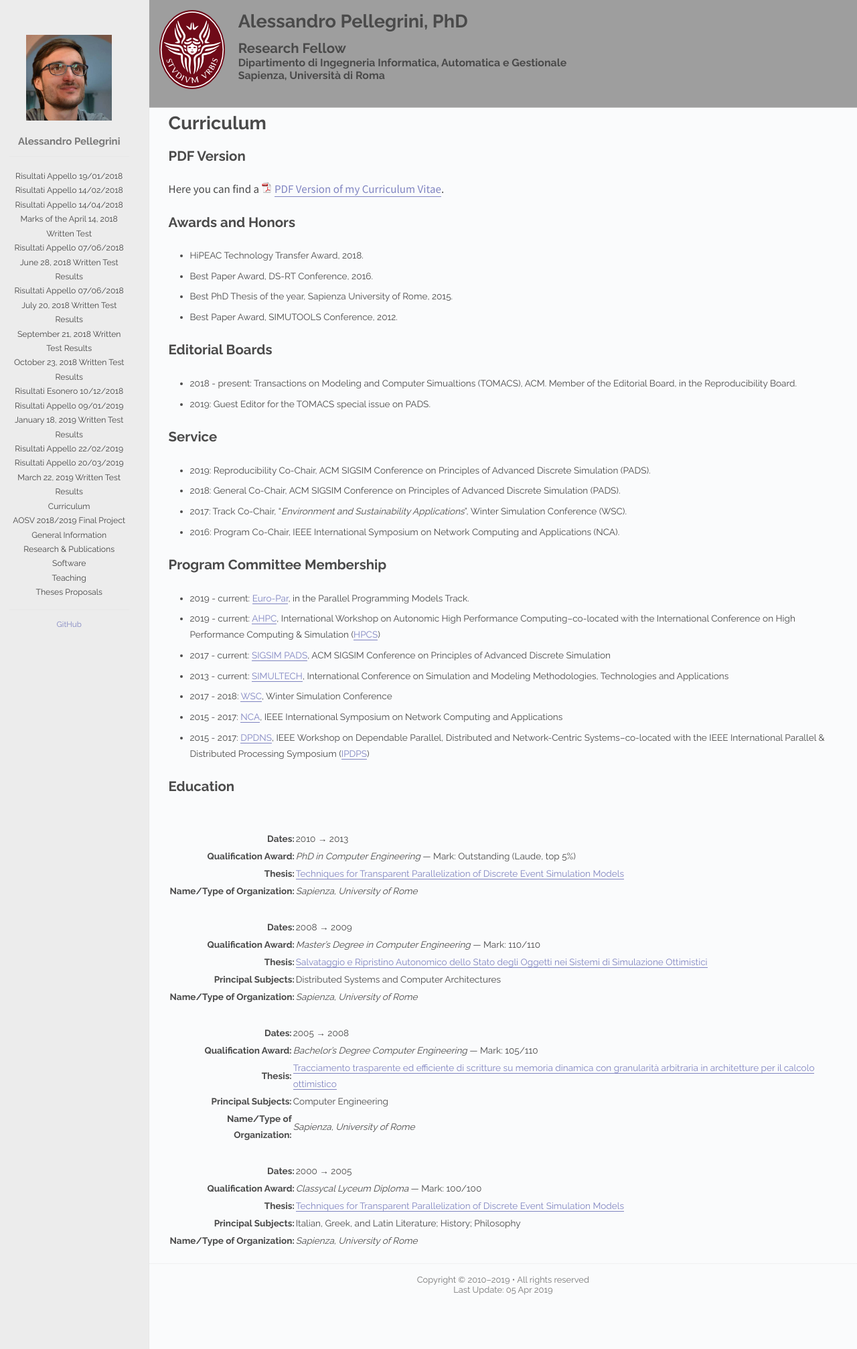
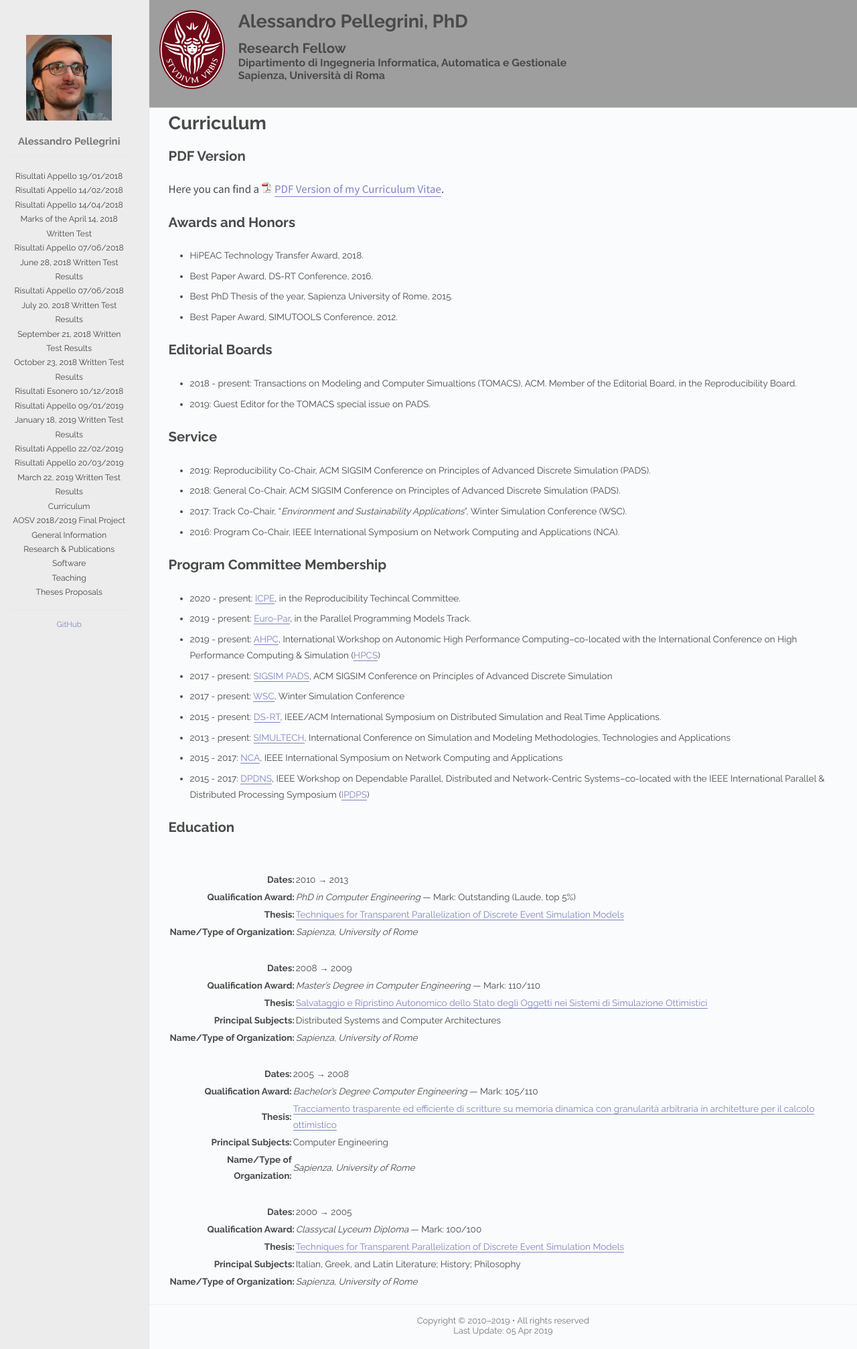
Before and after one commit to alessandropellegrini/personal-website, a Jekyll site: the page built from curriculum.md, in a window 1280 px wide. Shown: the whole page at 67% size. Built offline with Jekyll 4.4.1, drawn with Linux system fonts in a browser that asks for light colours.

Commit message:
Update curriculum
Also teaching for office hours

Signed-off-by: Alessandro Pellegrini <pellegrini@dis.uniroma1.it>

```diff
--- a/curriculum.md
+++ b/curriculum.md
@@ -38,11 +38,13 @@ Service
 Program Committee Membership
 ----------------------------
 
-* 2019 - current: [Euro-Par](http://www.europar.org/), in the Parallel Programming Models Track.
-* 2019 - current: [AHPC](http://hpcs2019.cisedu.info/2-conference/workshops/workshop09-ahpc), International Workshop on Autonomic High Performance Computing–co-located with the International Conference on High Performance Computing & Simulation ([HPCS](http://hpcs2019.cisedu.info/))
-* 2017 - current: [SIGSIM PADS](http://www.acm-sigsim-pads.org/), ACM SIGSIM Conference on Principles of Advanced Discrete Simulation
-* 2013 - current: [SIMULTECH](http://www.simultech.org/), International Conference on Simulation and Modeling Methodologies, Technologies and Applications
-* 2017 - 2018: [WSC](http://informs-sim.org/), Winter Simulation Conference
+* 2020 - present: [ICPE](https://icpe2019.spec.org/),  in the Reproducibility Techincal Committee.
+* 2019 - present: [Euro-Par](http://www.europar.org/), in the Parallel Programming Models Track.
+* 2019 - present: [AHPC](http://hpcs2019.cisedu.info/2-conference/workshops/workshop09-ahpc), International Workshop on Autonomic High Performance Computing–co-located with the International Conference on High Performance Computing & Simulation ([HPCS](http://hpcs2019.cisedu.info/))
+* 2017 - present: [SIGSIM PADS](http://www.acm-sigsim-pads.org/), ACM SIGSIM Conference on Principles of Advanced Discrete Simulation
+* 2017 - present: [WSC](http://informs-sim.org/), Winter Simulation Conference
+* 2015 - present: [DS-RT](http://ds-rt.com/), IEEE/ACM International Symposium on Distributed Simulation and Real Time Applications.
+* 2013 - present: [SIMULTECH](http://www.simultech.org/), International Conference on Simulation and Modeling Methodologies, Technologies and Applications
 * 2015 - 2017: [NCA](http://www.ieee-nca.org/), IEEE International Symposium on Network Computing and Applications
 * 2015 - 2017:  [DPDNS](http://www.iti.uni-luebeck.de/DPDNS16/), IEEE Workshop on Dependable Parallel, Distributed and Network-Centric Systems–co-located with the IEEE International Parallel & Distributed Processing Symposium ([IPDPS](http://www.ipdps.org/))
 
```
Also changed, not shown: teaching.md (+1 -2 lines), 1 other file.
